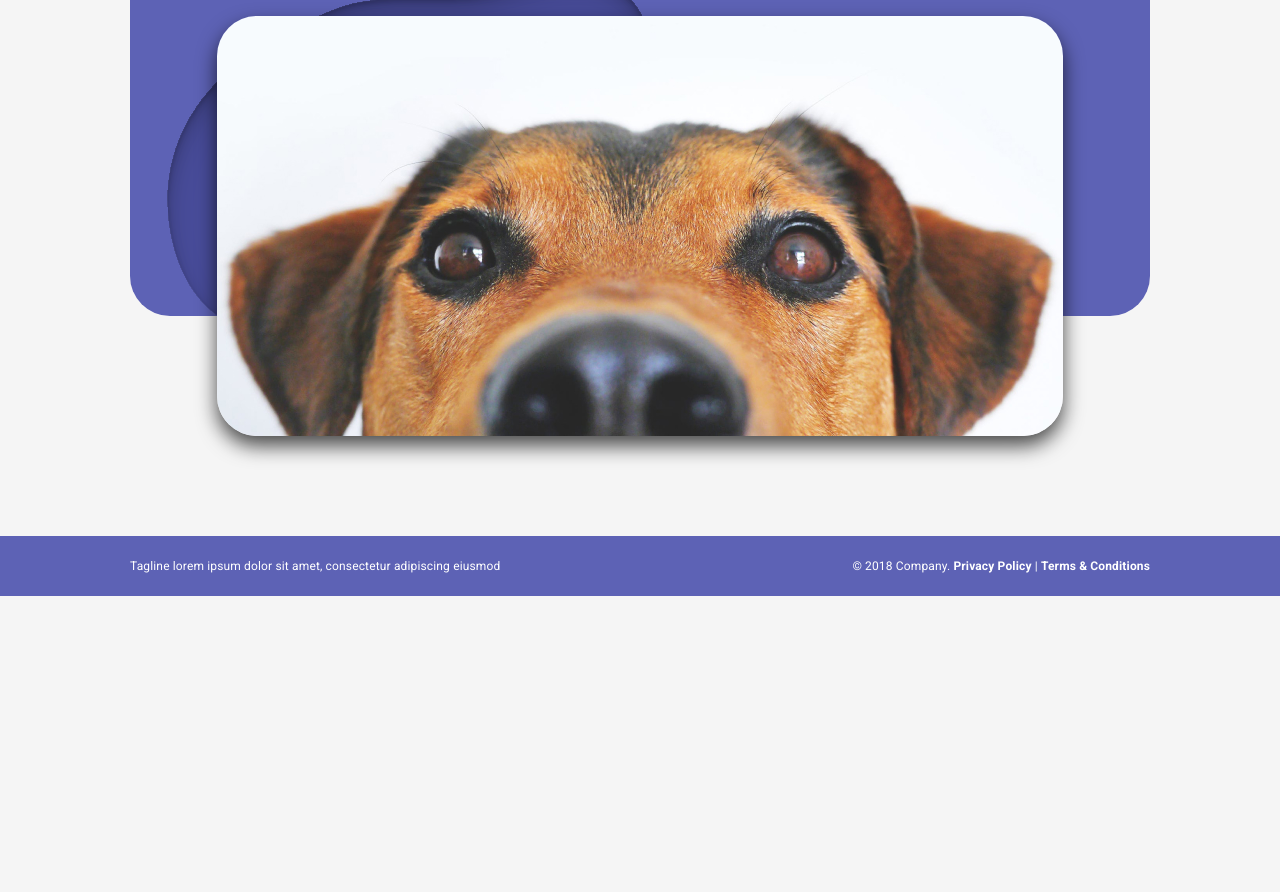
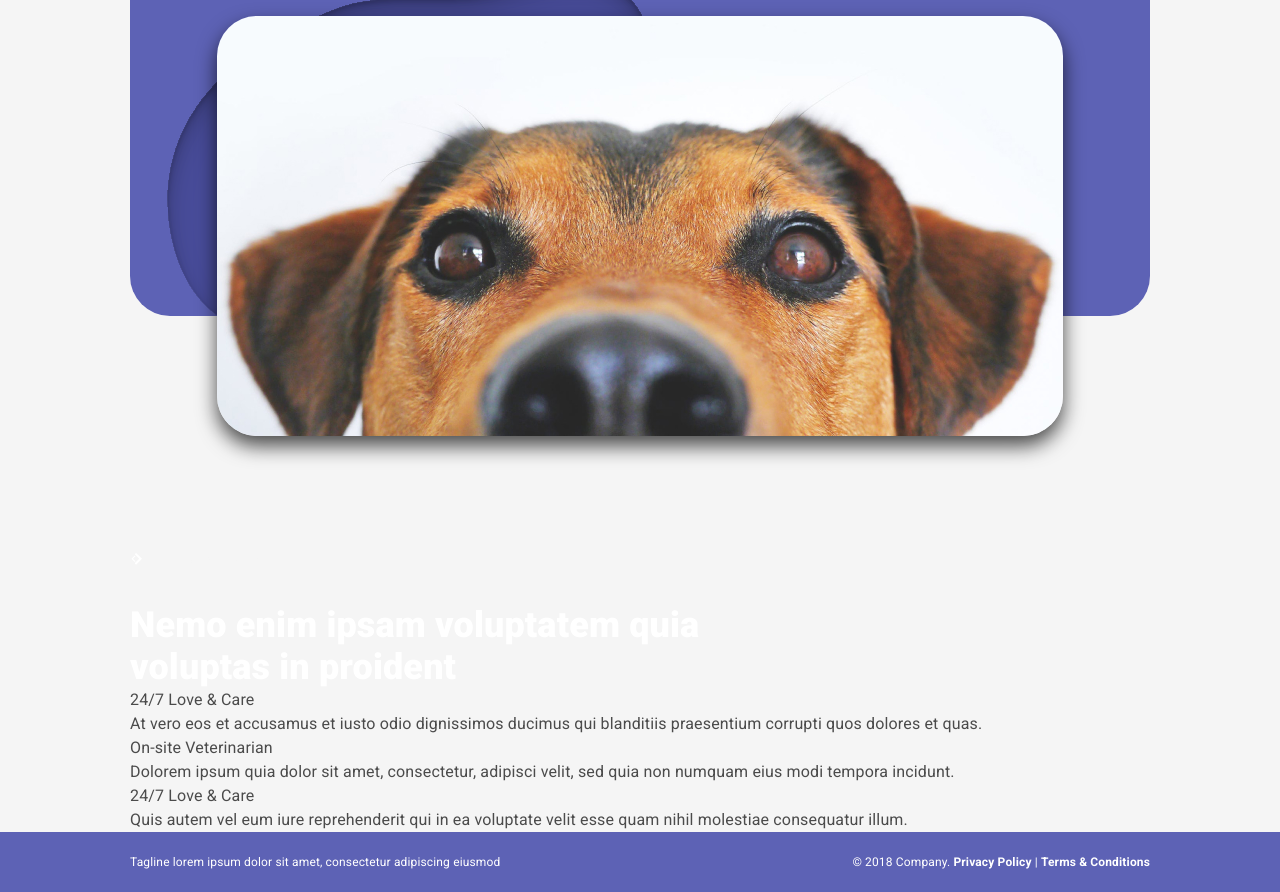
Before and after one commit to AlekseiBestuzhev/training, a plain HTML site: page responsive-layout/index.html in a window 1280 px wide. Shown: the part 1108-2000 px from the top of the page. Before the commit the page ends 1704 px from the top, so only its background shows below. Drawn offline with Linux system fonts and the light colour scheme.

Commit message:
update: rl third block html done

```diff
--- a/responsive-layout/css/style.css
+++ b/responsive-layout/css/style.css
@@ -292,7 +292,7 @@
 /* ? ____________________BLOCK-TWO____________________*/
 
 .main__block-two {
-	margin: -80px 0 100px;
+	margin: -80px 0 110px;
 }
 
 .block-two {
--- a/responsive-layout/index.html
+++ b/responsive-layout/index.html
@@ -99,6 +99,32 @@
 					</div>
 				</div>
 			</section>
+			<section class="main__block-three">
+				<div class='block-three__container'>
+					<div class="block-three__title-box title-block title-block">
+						<h3 class="title-box__sub-title title-box__sub-title_for-white">Who we are</h3>
+						<h2 class="title-block__title title-block__title_for-white">Nemo enim ipsam voluptatem quia voluptas
+							in proident</h2>
+					</div>
+					<div class="block-three__items">
+						<div class="block-three__item item">
+							<h4 class="item__title">24/7 Love & Care</h4>
+							<p class="item__text">At vero eos et accusamus et iusto odio dignissimos ducimus qui blanditiis
+								praesentium corrupti quos dolores et quas.</p>
+						</div>
+						<div class="block-three__item item">
+							<h4 class="item__title">On-site Veterinarian</h4>
+							<p class="item__text">Dolorem ipsum quia dolor sit amet, consectetur, adipisci velit, sed quia non
+								numquam eius modi tempora incidunt.</p>
+						</div>
+						<div class="block-three__item item">
+							<h4 class="item__title">24/7 Love & Care</h4>
+							<p class="item__text">Quis autem vel eum iure reprehenderit qui in ea voluptate velit esse quam
+								nihil molestiae consequatur illum.</p>
+						</div>
+					</div>
+				</div>
+			</section>
 		</main>
 
 		<footer class="footer">
```
